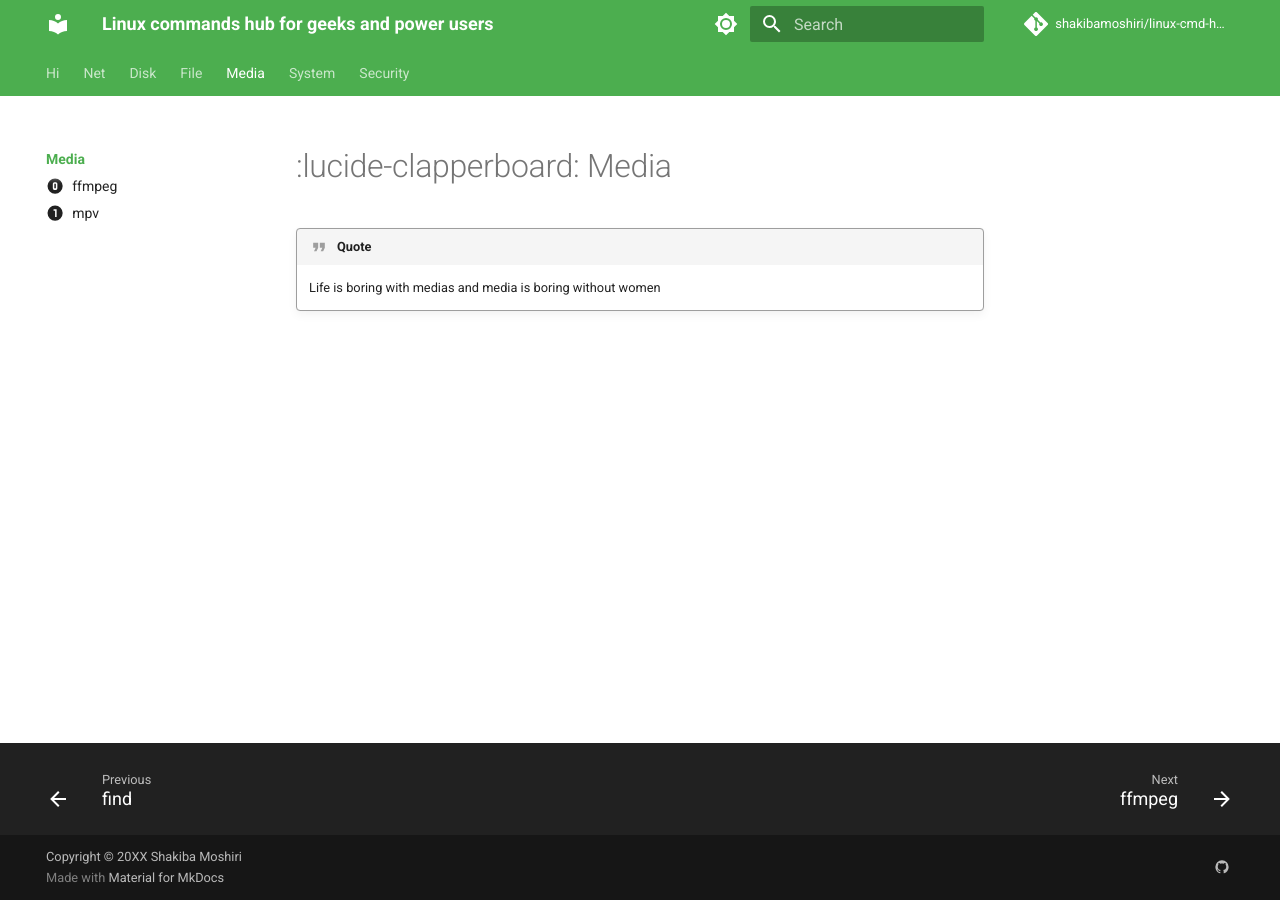
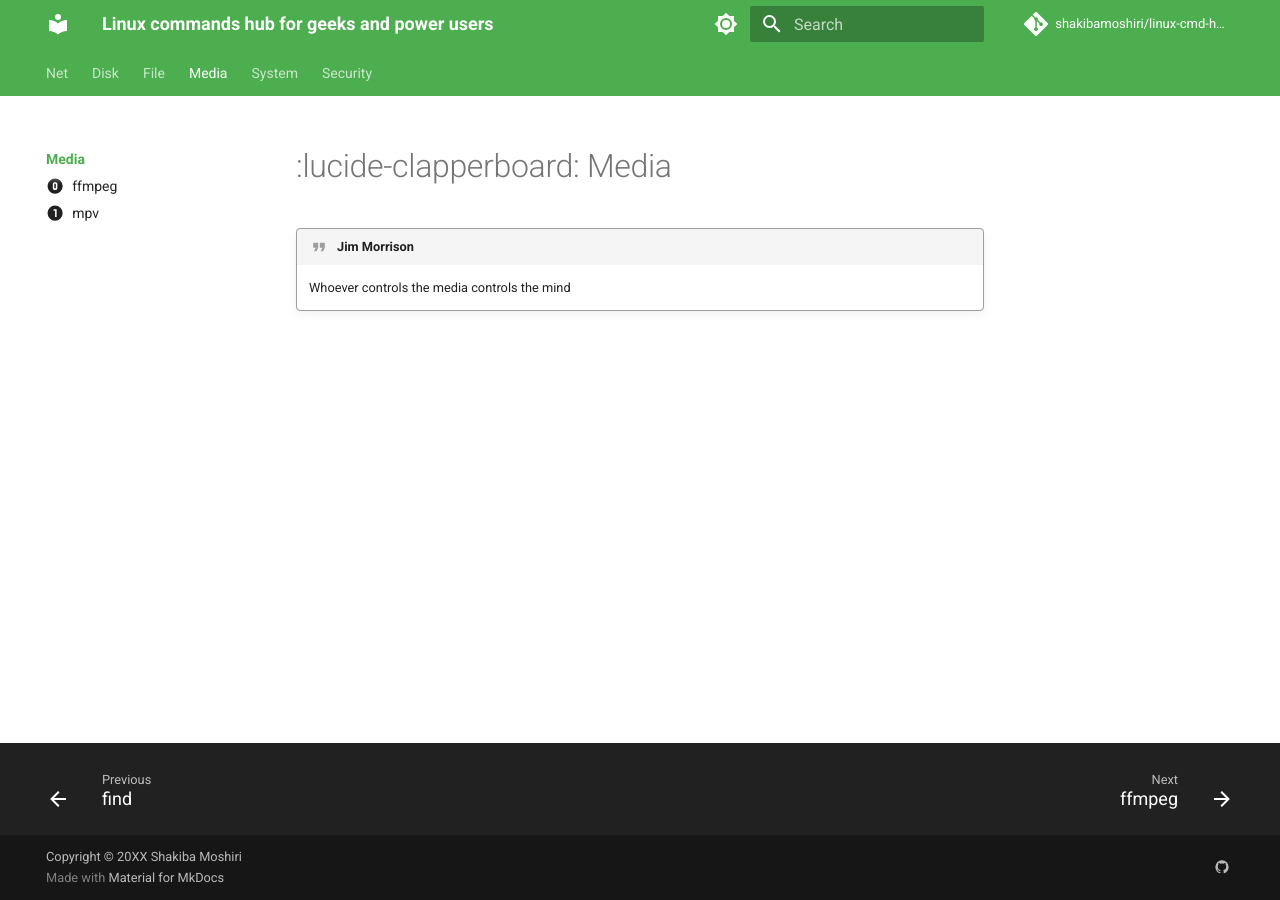
Before and after one commit to shakibamoshiri/linux-cmd-hub, an MkDocs documentation site: the page built from docs/media/index.md, in a window 1280 px wide. Built offline with MkDocs 1.6.1 and Material for MkDocs 9.7.7, drawn with Linux system fonts in a browser that asks for light colours; comment, search, counter and statistics services are not loaded.

Commit message:
Hide "hi" tab and update quotes

```diff
--- a/docs/media/index.md
+++ b/docs/media/index.md
@@ -1,5 +1,5 @@
 # :lucide-clapperboard: Media
 
 
-!!! quote
-    Life is boring with medias and media is boring without women
+!!! quote "Jim Morrison"
+    Whoever controls the media controls the mind
--- a/mkdocs.yml
+++ b/mkdocs.yml
@@ -47,8 +47,6 @@ theme:
 
 
 nav:
-  - Hi:
-    - index.md
   - Net:
     - net/index.md
     - net/curl.md
```
Also changed, not shown: docs/disk/index.md (+4 -0 lines), docs/net/index.md (+3 -1 lines), docs/sec/index.md (+4 -1 lines), docs/system/index.md (+4 -0 lines).
